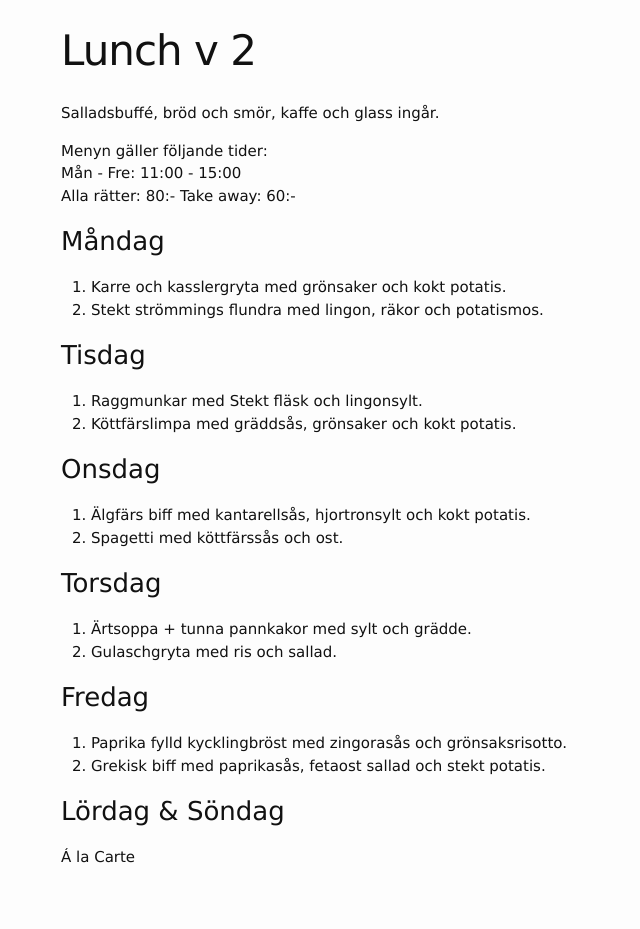
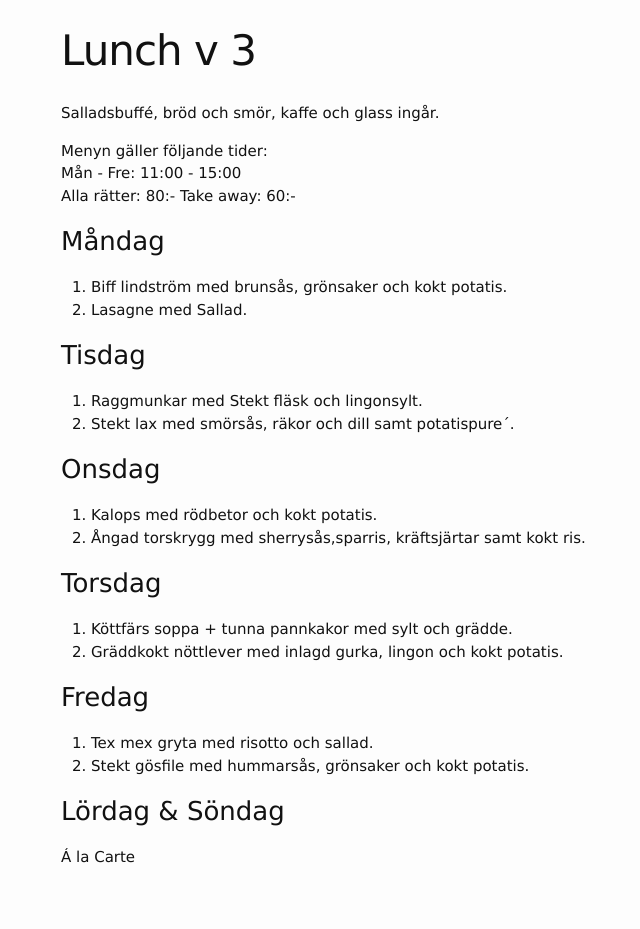
Before and after one commit to FarInn62/farinn62.github.io, a Jekyll site: the page built from lunch.md, in a window 1280 px wide. Shown: the whole page, without its empty margins (209-849 px from the left). Built offline with Jekyll 4.4.1, drawn with Linux system fonts in a browser that asks for light colours.

Commit message:
Update lunch.md

```diff
--- a/lunch.md
+++ b/lunch.md
@@ -1,6 +1,6 @@
 ---
 layout: foodmenu
-title: Lunch v 2
+title: Lunch v 3
 permalink: /lunch/
 published: true
 ---
@@ -12,28 +12,28 @@ Alla rätter: 80:- Take away: 60:-
 
 ### Måndag
 
-1. Karre och kasslergryta med grönsaker och kokt potatis.
-2. Stekt strömmings flundra med lingon, räkor och potatismos.
+1. Biff lindström med brunsås, grönsaker och kokt potatis.
+2. Lasagne med Sallad.
 
 ### Tisdag
 
 1. Raggmunkar med Stekt fläsk och lingonsylt.
-2. Köttfärslimpa med gräddsås, grönsaker och kokt potatis.
+2. Stekt lax med smörsås, räkor och dill samt potatispure´.
 
 ### Onsdag
 
-1. Älgfärs biff med kantarellsås, hjortronsylt och kokt potatis.
-2. Spagetti med köttfärssås och ost.
+1. Kalops med rödbetor och kokt potatis.
+2. Ångad torskrygg med sherrysås,sparris, kräftsjärtar samt kokt ris.
 
 ### Torsdag
 
-1. Ärtsoppa + tunna pannkakor med sylt och grädde.
-2. Gulaschgryta med ris och sallad.
+1. Köttfärs soppa + tunna pannkakor med sylt och grädde.
+2. Gräddkokt nöttlever med inlagd gurka, lingon och kokt potatis.
 
 ### Fredag
 
-1. Paprika fylld kycklingbröst med zingorasås och grönsaksrisotto.
-2. Grekisk biff med paprikasås, fetaost sallad och stekt potatis.
+1. Tex mex gryta med risotto och sallad.
+2. Stekt gösfile med hummarsås, grönsaker och kokt potatis.
 
 
 ### Lördag & Söndag
```
